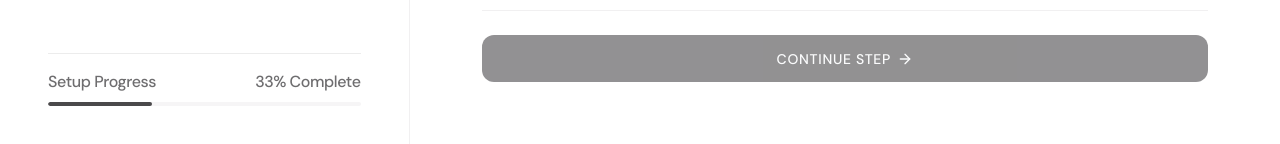
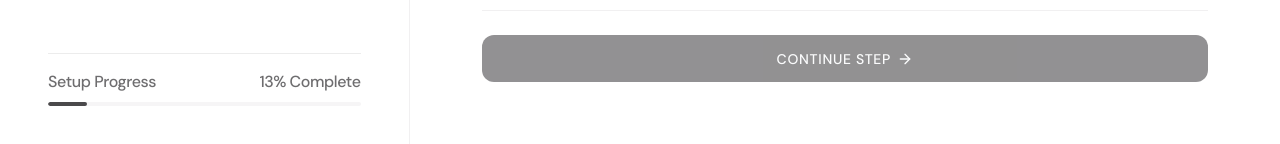
Before and after one commit to VIPUL070/glide, a Next.js app: page /partner/onboarding/vehicle in a window 1280 px wide. Shown: the part 646-790 px from the top of the page. Built offline with nearby package versions, Linux system fonts and the light colour scheme; no server answers.

Commit message:
Minor changes

```diff
--- a/package.json
+++ b/package.json
@@ -12,6 +12,7 @@
     "@reduxjs/toolkit": "^2.12.0",
     "axios": "^1.18.0",
     "bcryptjs": "^3.0.3",
+    "cloudinary": "^2.10.0",
     "clsx": "^2.1.1",
     "lucide-react": "^1.20.0",
     "mongoose": "^9.7.0",
--- a/src/app/partner/onboarding/vehicle/page.tsx
+++ b/src/app/partner/onboarding/vehicle/page.tsx
@@ -16,7 +16,7 @@ function VehicleType() {
   const router = useRouter();
 
   const currentStep = 1;
-  const totalSteps = 3;
+  const totalSteps = 8;
   const progress = (currentStep / totalSteps) * 100;
 
   const isFormValid =
```
Also changed, not shown: 1 other file (tests, documents, lock files or other folders).
